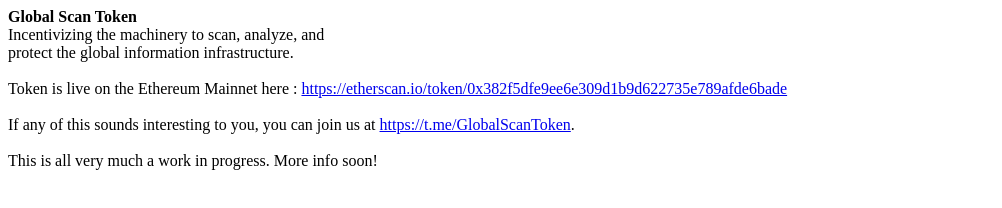
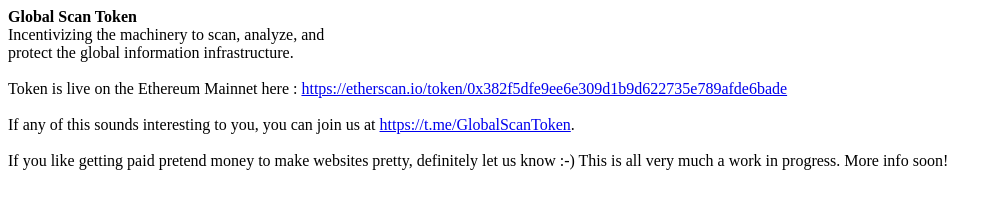
Before and after one commit to pierce403/scantoken, a plain HTML site: page index.html in a window 1280 px wide. Shown: the whole page, without its empty margins (0-1002 px from the left). Drawn offline with Linux system fonts and the light colour scheme.

Commit message:
a desperate cry for help

```diff
--- a/index.html
+++ b/index.html
@@ -11,6 +11,8 @@
 
     If any of this sounds interesting to you, you can join us at <a href="https://t.me/GlobalScanToken">https://t.me/GlobalScanToken</a>.<br><br>
 
+    If you like getting paid pretend money to make websites pretty, definitely let us know :-)
+
     This is all very much a work in progress. More info soon!
   </body>
 </html>
```
